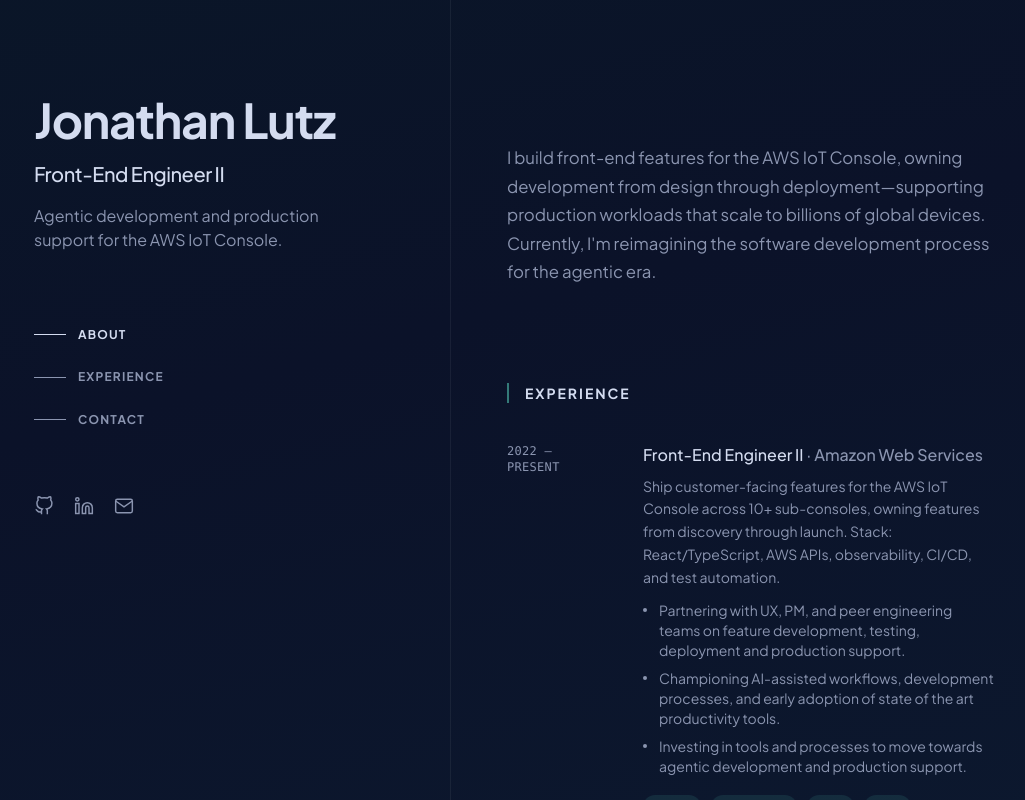
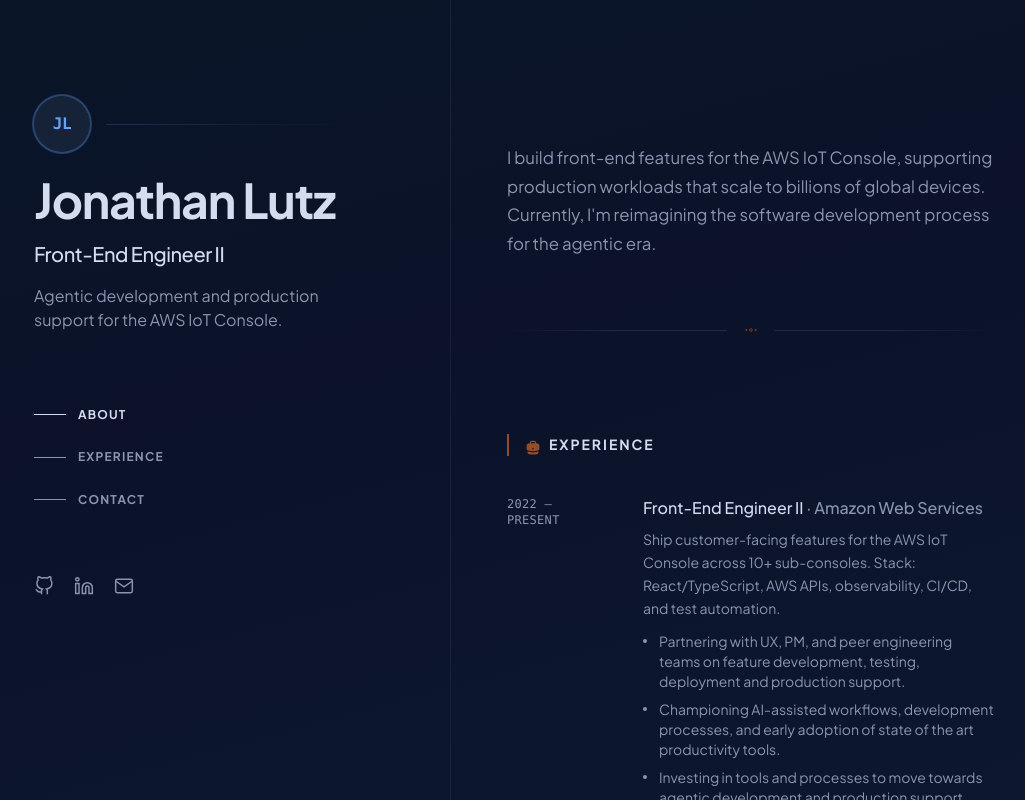
Before and after one commit to JonnyLutz/PortfolioJonnyLutz, a React (Vite) app: page / in a window 1280 px wide. Shown: the top 800 px of the page, without its empty margins (126-1151 px from the left). Built offline with nearby package versions, Linux system fonts and the light colour scheme.

Commit message:
Update styling

```diff
--- a/src/App.tsx
+++ b/src/App.tsx
@@ -13,7 +13,7 @@ function App() {
       <Toaster theme="dark" position="top-center" richColors />
       <a
         href="#about"
-        className="sr-only focus:not-sr-only focus:fixed focus:left-4 focus:top-4 focus:z-[100] focus:rounded focus:bg-navy-light focus:px-3 focus:py-2 focus:text-sm focus:font-medium focus:text-green focus:outline focus:outline-2 focus:outline-offset-2 focus:outline-green"
+        className="sr-only focus:not-sr-only focus:fixed focus:left-4 focus:top-4 focus:z-[100] focus:rounded focus:bg-navy-light focus:px-3 focus:py-2 focus:text-sm focus:font-medium focus:text-blue focus:outline focus:outline-2 focus:outline-offset-2 focus:outline-blue"
       >
         Skip to content
       </a>
--- a/src/components/AboutSection.tsx
+++ b/src/components/AboutSection.tsx
@@ -14,6 +14,16 @@ export function AboutSection() {
           </p>
         ))}
       </div>
+
+      <div className="mt-16 flex items-center gap-4" aria-hidden>
+        <div className="h-px flex-1 bg-gradient-to-r from-transparent via-white/10 to-white/10" />
+        <svg viewBox="0 0 24 24" fill="none" stroke="currentColor" strokeWidth="1.25" className="h-4 w-4 shrink-0 text-orange/50">
+          <circle cx="12" cy="12" r="2" />
+          <circle cx="5" cy="12" r="1" />
+          <circle cx="19" cy="12" r="1" />
+        </svg>
+        <div className="h-px flex-1 bg-gradient-to-l from-transparent via-white/10 to-white/10" />
+      </div>
     </section>
   )
 }
--- a/src/components/ExperienceSection.tsx
+++ b/src/components/ExperienceSection.tsx
@@ -3,7 +3,7 @@ import { site } from '../content/site'
 function TechTag({ label }: { label: string }) {
   return (
     <li>
-      <span className="mr-1.5 mb-1 inline-block rounded-full bg-green/10 px-3 py-1 text-xs font-medium text-green">{label}</span>
+      <span className="mr-1.5 mb-1 inline-block rounded-full bg-orange/10 px-3 py-1 text-xs font-medium text-orange">{label}</span>
     </li>
   )
 }
@@ -13,8 +13,11 @@ export function ExperienceSection() {
     <section id="experience" className="mb-16 scroll-mt-24 lg:mb-24" aria-labelledby="experience-heading">
       <h2
         id="experience-heading"
-        className="border-l-2 border-green/50 pl-4 text-sm font-bold uppercase tracking-[0.14em] text-slate-light"
+        className="border-l-2 border-orange/60 pl-4 text-sm font-bold uppercase tracking-[0.14em] text-slate-light"
       >
+        <span className="mr-2 inline-block align-middle opacity-60" aria-hidden>
+          <svg viewBox="0 0 20 20" fill="currentColor" className="inline h-4 w-4 text-orange"><path fillRule="evenodd" d="M6 3.75A2.75 2.75 0 0 1 8.75 1h2.5A2.75 2.75 0 0 1 14 3.75v.443c.572.055 1.14.122 1.706.2C17.053 4.582 18 5.75 18 7.07v3.469c0 1.126-.694 2.191-1.83 2.54-1.952.599-4.024.921-6.17.921s-4.219-.322-6.17-.921C2.694 12.73 2 11.665 2 10.539V7.07c0-1.32.947-2.489 2.294-2.676A41.047 41.047 0 0 1 6 4.193V3.75Zm6.5 0v.325a41.622 41.622 0 0 0-5 0V3.75c0-.69.56-1.25 1.25-1.25h2.5c.69 0 1.25.56 1.25 1.25ZM10 10a1 1 0 0 0-1 1v.01a1 1 0 0 0 1 1h.01a1 1 0 0 0 1-1V11a1 1 0 0 0-1-1H10Z" clipRule="evenodd" /><path d="M3 15.055v-.684c.126.053.255.1.39.142 2.092.642 4.313.987 6.61.987 2.297 0 4.518-.345 6.61-.987.135-.041.264-.089.39-.142v.684c0 1.347-.985 2.53-2.363 2.686a41.454 41.454 0 0 1-9.274 0C3.985 17.585 3 16.402 3 15.055Z" /></svg>
+        </span>
         Experience
       </h2>
 
--- a/src/components/MobileNav.tsx
+++ b/src/components/MobileNav.tsx
@@ -21,7 +21,7 @@ export function MobileNav() {
           <li key={href}>
             <a
               href={href}
-              className="transition hover:text-green focus-visible:text-green focus-visible:outline focus-visible:outline-2 focus-visible:outline-offset-2 focus-visible:outline-green"
+              className="transition hover:text-blue focus-visible:text-blue focus-visible:outline focus-visible:outline-2 focus-visible:outline-offset-2 focus-visible:outline-blue"
             >
               {label}
             </a>
@@ -32,7 +32,7 @@ export function MobileNav() {
             href={site.links.github}
             target="_blank"
             rel="noreferrer"
-            className="transition hover:text-green focus-visible:outline focus-visible:outline-2 focus-visible:outline-offset-2 focus-visible:outline-green"
+            className="transition hover:text-blue focus-visible:outline focus-visible:outline-2 focus-visible:outline-offset-2 focus-visible:outline-blue"
           >
             GitHub
           </a>
--- a/src/components/ProjectsSection.tsx
+++ b/src/components/ProjectsSection.tsx
@@ -58,7 +58,7 @@ function ProjectCard({ project }: { project: ProjectItem }) {
             href={project.href}
             target="_blank"
             rel="noreferrer"
-            className="mt-4 inline-flex items-center gap-1 text-sm font-medium text-green transition hover:text-green-dim focus-visible:outline focus-visible:outline-2 focus-visible:outline-offset-2 focus-visible:outline-green"
+            className="mt-4 inline-flex items-center gap-1 text-sm font-medium text-blue transition hover:text-blue-dim focus-visible:outline focus-visible:outline-2 focus-visible:outline-offset-2 focus-visible:outline-blue"
           >
             {project.hrefLabel ?? 'View project'}
             <span aria-hidden>↗</span>
@@ -74,7 +74,7 @@ export function ProjectsSection() {
     <section id="projects" className="mb-16 scroll-mt-24 lg:mb-24" aria-labelledby="projects-heading">
       <h2
         id="projects-heading"
-        className="border-l-2 border-green/50 pl-4 text-sm font-bold uppercase tracking-[0.14em] text-slate-light"
+        className="border-l-2 border-orange/60 pl-4 text-sm font-bold uppercase tracking-[0.14em] text-slate-light"
       >
         Projects
       </h2>
--- a/src/components/Sidebar.tsx
+++ b/src/components/Sidebar.tsx
@@ -68,10 +68,17 @@ export function Sidebar() {
   return (
     <header className="lg:sticky lg:top-0 lg:max-h-screen lg:py-24 lg:flex lg:flex-col lg:justify-between lg:gap-16">
       <div>
+        <div className="mb-6 flex items-center gap-4">
+          <div className="relative flex h-14 w-14 shrink-0 items-center justify-center rounded-full bg-navy-light ring-2 ring-blue/30">
+            <span className="font-mono text-base font-bold tracking-tight text-blue select-none">JL</span>
+            <span className="absolute inset-0 rounded-full ring-1 ring-white/5" aria-hidden />
+          </div>
+          <div className="h-px flex-1 bg-gradient-to-r from-blue/20 to-transparent" aria-hidden />
+        </div>
         <h1 className="text-4xl font-bold tracking-tight text-slate-light sm:text-5xl">
           <a
             href="#about"
-            className="rounded-sm transition hover:text-green focus-visible:outline focus-visible:outline-2 focus-visible:outline-offset-2 focus-visible:outline-green focus-visible:text-green"
+            className="rounded-sm transition hover:text-blue focus-visible:outline focus-visible:outline-2 focus-visible:outline-offset-2 focus-visible:outline-blue focus-visible:text-blue"
           >
             {site.name}
           </a>
@@ -87,19 +94,20 @@ export function Sidebar() {
                 <li key={id}>
                   <a
                     href={`#${id}`}
-                    className={`group inline-flex items-center gap-3 py-1 text-xs font-bold uppercase tracking-widest transition-colors focus-visible:outline focus-visible:outline-2 focus-visible:outline-offset-4 focus-visible:outline-green focus-visible:text-green ${
-                      isActive ? 'text-slate-light hover:text-green' : 'text-slate hover:text-green'
+                    className={`group inline-flex items-center gap-3 py-1 text-xs font-bold uppercase tracking-widest transition-colors focus-visible:outline focus-visible:outline-2 focus-visible:outline-offset-4 focus-visible:outline-blue focus-visible:text-blue ${
+                      isActive ? 'text-slate-light hover:text-blue' : 'text-slate hover:text-blue'
                     }`}
                   >
                     <span
                       className={`h-px w-8 transition-all ${
                         isActive
-                          ? 'bg-slate-light group-hover:bg-green'
-                          : 'bg-slate group-hover:w-12 group-hover:bg-green'
+                          ? 'bg-slate-light group-hover:bg-blue'
+                          : 'bg-slate group-hover:w-12 group-hover:bg-blue'
                       }`}
                       aria-hidden
                     />
                     {label}
+                    <span className="ml-auto translate-x-0 opacity-0 transition-all group-hover:translate-x-1 group-hover:opacity-100 text-blue text-xs" aria-hidden>↗</span>
                   </a>
                 </li>
               )
@@ -115,7 +123,7 @@ export function Sidebar() {
               href={site.links.github}
               target="_blank"
               rel="noreferrer"
-              className="text-slate transition hover:text-green focus-visible:outline focus-visible:outline-2 focus-visible:outline-offset-2 focus-visible:outline-green"
+              className="text-slate transition hover:text-blue focus-visible:outline focus-visible:outline-2 focus-visible:outline-offset-2 focus-visible:outline-blue"
               aria-label="GitHub"
             >
               <IconGithub className="h-5 w-5" />
@@ -126,7 +134,7 @@ export function Sidebar() {
               href={site.links.linkedin}
               target="_blank"
               rel="noreferrer"
-              className="text-slate transition hover:text-green focus-visible:outline focus-visible:outline-2 focus-visible:outline-offset-2 focus-visible:outline-green"
+              className="text-slate transition hover:text-blue focus-visible:outline focus-visible:outline-2 focus-visible:outline-offset-2 focus-visible:outline-blue"
               aria-label="LinkedIn"
             >
               <IconLinkedIn className="h-5 w-5" />
@@ -135,7 +143,7 @@ export function Sidebar() {
           <li>
             <a
               href="#contact-form"
-              className="text-slate transition hover:text-green focus-visible:outline focus-visible:outline-2 focus-visible:outline-offset-2 focus-visible:outline-green"
+              className="text-slate transition hover:text-blue focus-visible:outline focus-visible:outline-2 focus-visible:outline-offset-2 focus-visible:outline-blue"
               aria-label="Contact form"
             >
               <IconMail className="h-5 w-5" />
--- a/src/content/site.ts
+++ b/src/content/site.ts
@@ -17,7 +17,7 @@ export const site = {
   },
 
   about: [
-    "I build front-end features for the AWS IoT Console, owning development from design through deployment—supporting production workloads that scale to billions of global devices. Currently, I'm reimagining the software development process for the agentic era.",
+    "I build front-end features for the AWS IoT Console, supporting production workloads that scale to billions of global devices. Currently, I'm reimagining the software development process for the agentic era.",
   ],
 
   experience: [
@@ -26,7 +26,7 @@ export const site = {
       title: 'Front-End Engineer II',
       company: 'Amazon Web Services',
       summary:
-        'Ship customer-facing features for the AWS IoT Console across 10+ sub-consoles, owning features from discovery through launch.  Stack: React/TypeScript, AWS APIs, observability, CI/CD, and test automation.',
+        'Ship customer-facing features for the AWS IoT Console across 10+ sub-consoles. Stack: React/TypeScript, AWS APIs, observability, CI/CD, and test automation.',
       bullets: [
         'Partnering with UX, PM, and peer engineering teams on feature development, testing, deployment and production support.',
         'Championing AI-assisted workflows, development processes, and early adoption of state of the art productivity tools.',
--- a/src/index.css
+++ b/src/index.css
@@ -12,6 +12,12 @@
   --color-green: #5ee1c8;
   --color-green-dim: #4abfb0;
   --color-green-bright: #8af5e0;
+  --color-blue: #60a5fa;
+  --color-blue-dim: #3b82f6;
+  --color-blue-bright: #93c5fd;
+  --color-orange: #f97316;
+  --color-orange-dim: #ea6c0a;
+  --color-orange-bright: #fb923c;
 }
 
 @layer base {
@@ -29,7 +35,7 @@
   }
 
   ::selection {
-    background: color-mix(in srgb, var(--color-green) 22%, transparent);
-    color: var(--color-navy);
+    background: color-mix(in srgb, var(--color-blue) 22%, transparent);
+    color: var(--color-slate-light);
   }
 }
```
Also changed, not shown: src/components/ContactSection.tsx (+11 -8 lines).
